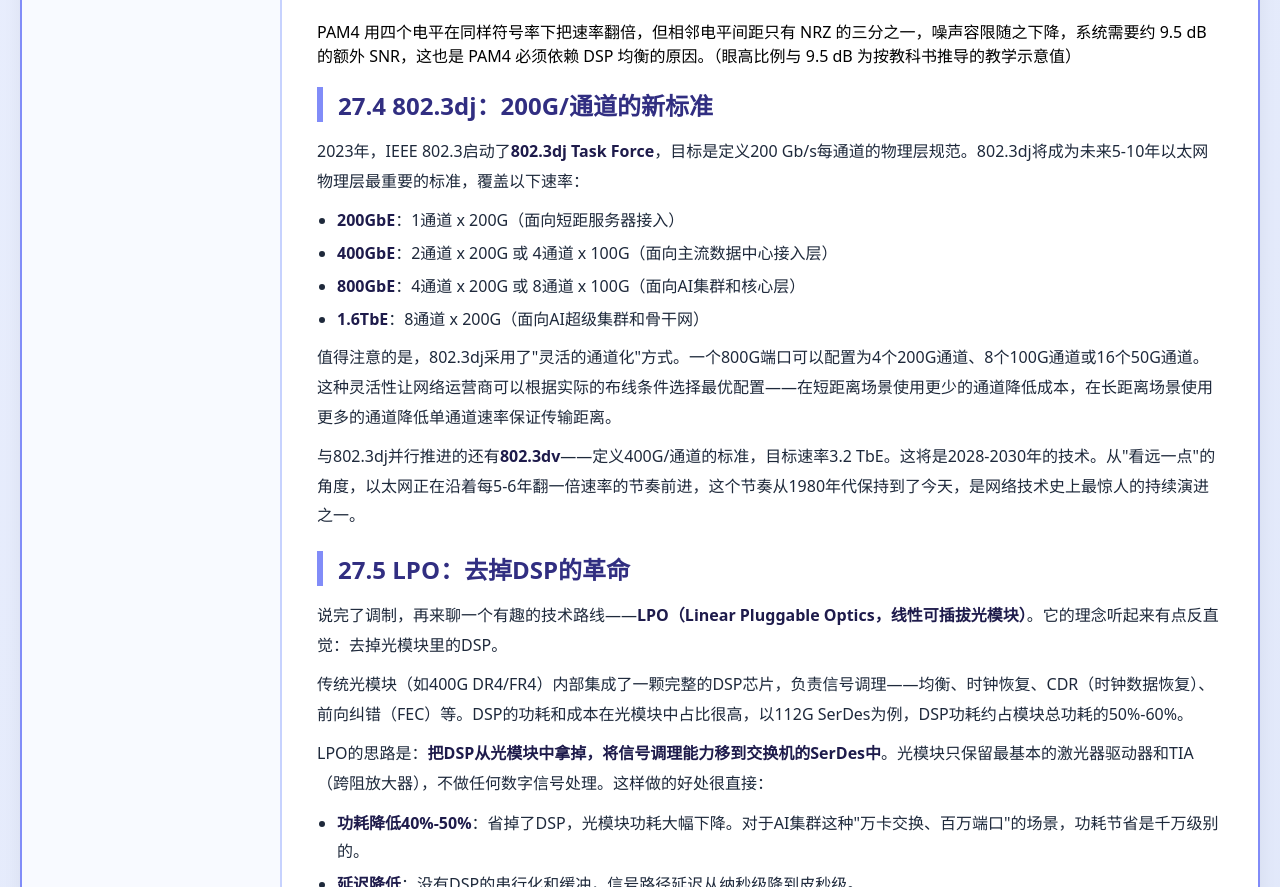
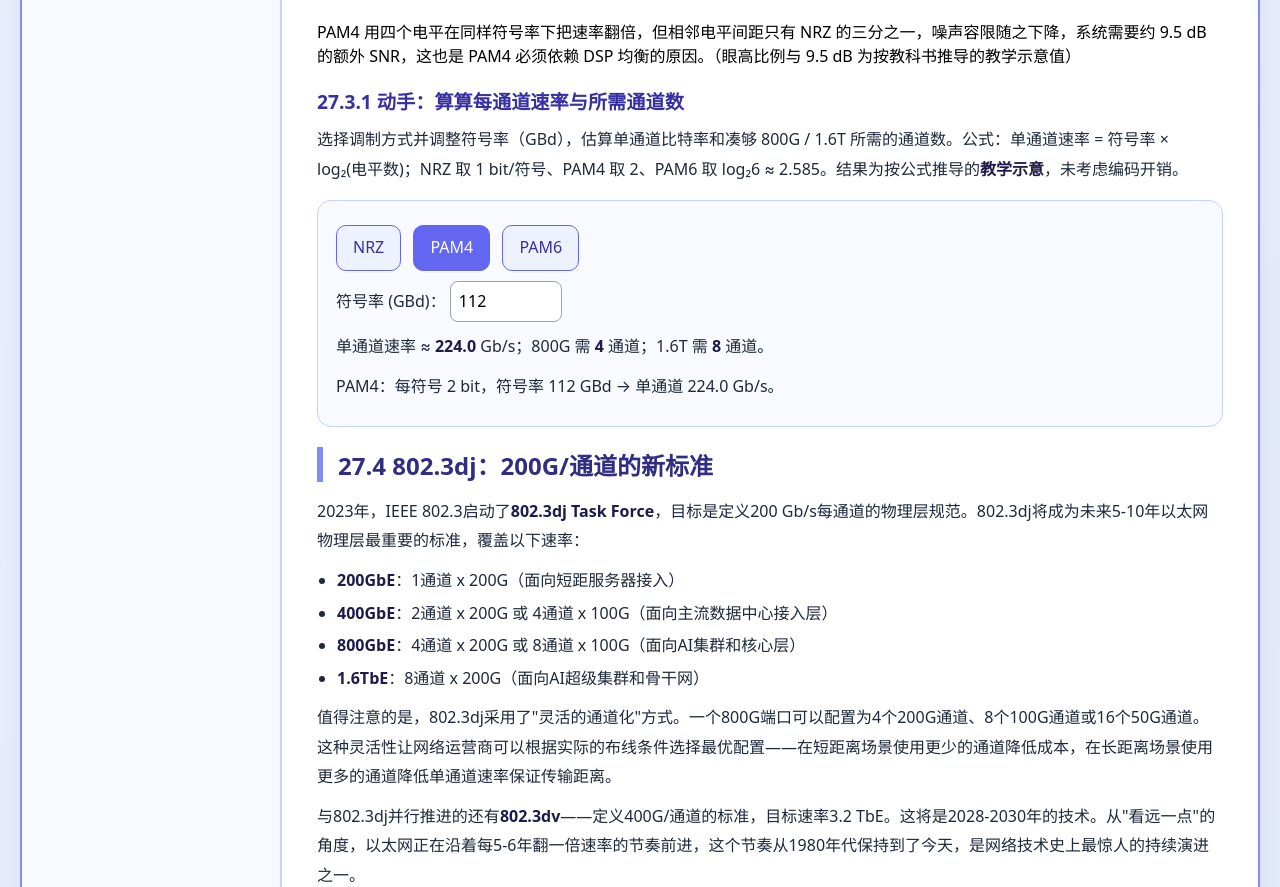
Before and after one commit to 1998x-stack/ethernet-tutorial, a plain HTML site: page 27.html in a window 1280 px wide. Shown: the part 2488-3375 px from the top of the page. Drawn offline with Linux system fonts and the light colour scheme.

Commit message:
feat(ethernet-tutorial): add interactive per-lane rate calculator to chapter 27

```diff
--- a/27.html
+++ b/27.html
@@ -10,6 +10,11 @@
         img, svg { max-width: 100%; height: auto; }
         table { width: 100%; max-width: 100%; border-collapse: collapse; }
         th, td { word-break: break-word; }
+        .rate-widget { background: #f8faff; border: 1px solid #c7d2fe; border-radius: 14px; padding: 14px 18px; margin: 16px 0; }
+        .rate-widget button { font: inherit; padding: 7px 16px; border-radius: 10px; border: 1px solid #6366f1; background: #eef2ff; color: #3730a3; cursor: pointer; margin-right: 8px; }
+        .rate-widget button[aria-pressed="true"] { background: #6366f1; color: #fff; }
+        .rate-widget button:focus-visible, .rate-widget button:focus { outline: 3px solid #f59e0b; outline-offset: 2px; }
+        .rate-widget input { font: inherit; width: 7em; padding: 5px 8px; border: 1px solid #94a3b8; border-radius: 8px; }
     </style>
 </head>
 <body>
@@ -176,6 +181,22 @@
             <figcaption>PAM4 用四个电平在同样符号率下把速率翻倍，但相邻电平间距只有 NRZ 的三分之一，噪声容限随之下降，系统需要约 9.5 dB 的额外 SNR，这也是 PAM4 必须依赖 DSP 均衡的原因。（眼高比例与 9.5 dB 为按教科书推导的教学示意值）</figcaption>
         </figure>
 
+        <h3>27.3.1 动手：算算每通道速率与所需通道数</h3>
+
+        <p>选择调制方式并调整符号率（GBd），估算单通道比特率和凑够 800G / 1.6T 所需的通道数。公式：单通道速率 = 符号率 × log₂(电平数)；NRZ 取 1 bit/符号、PAM4 取 2、PAM6 取 log₂6 ≈ 2.585。结果为按公式推导的<strong>教学示意</strong>，未考虑编码开销。</p>
+
+        <div class="rate-widget">
+            <p>
+                <button type="button" id="rate-nrz" aria-pressed="false">NRZ</button>
+                <button type="button" id="rate-pam4" aria-pressed="true">PAM4</button>
+                <button type="button" id="rate-pam6" aria-pressed="false">PAM6</button>
+            </p>
+            <p><label for="rate-baud">符号率 (GBd)：</label>
+                <input type="number" id="rate-baud" min="1" max="250" value="112" inputmode="numeric"></p>
+            <p>单通道速率 ≈ <strong id="rate-lane">224.0</strong> Gb/s；800G 需 <strong id="rate-l800">4</strong> 通道；1.6T 需 <strong id="rate-l1600">8</strong> 通道。</p>
+            <p aria-live="polite" id="rate-note">PAM4：每符号 2 bit，符号率 112 GBd → 单通道 224.0 Gb/s。</p>
+        </div>
+
         <h2>27.4 802.3dj：200G/通道的新标准</h2>
 
         <p>2023年，IEEE 802.3启动了<strong>802.3dj Task Force</strong>，目标是定义200 Gb/s每通道的物理层规范。802.3dj将成为未来5-10年以太网物理层最重要的标准，覆盖以下速率：</p>
@@ -275,5 +296,31 @@
     </main>
 </div>
 </div>
+<script>
+(function () {
+    var bits = 2, name = 'PAM4', blabel = '2';
+    var $ = function (id) { return document.getElementById(id); };
+    function calc() {
+        var baud = Math.min(250, Math.max(1, parseFloat($('rate-baud').value) || 0));
+        var per = baud * bits;
+        $('rate-lane').textContent = per.toFixed(1);
+        $('rate-l800').textContent = Math.ceil(800 / per);
+        $('rate-l1600').textContent = Math.ceil(1600 / per);
+        $('rate-note').textContent = name + '：每符号 ' + blabel + ' bit，符号率 ' + baud + ' GBd → 单通道 ' + per.toFixed(1) + ' Gb/s。';
+    }
+    function set(mode, n, b, lbl) {
+        bits = b; name = n; blabel = lbl;
+        $('rate-nrz').setAttribute('aria-pressed', mode === 'nrz');
+        $('rate-pam4').setAttribute('aria-pressed', mode === 'pam4');
+        $('rate-pam6').setAttribute('aria-pressed', mode === 'pam6');
+        calc();
+    }
+    $('rate-nrz').addEventListener('click', function () { set('nrz', 'NRZ', 1, '1'); });
+    $('rate-pam4').addEventListener('click', function () { set('pam4', 'PAM4', 2, '2'); });
+    $('rate-pam6').addEventListener('click', function () { set('pam6', 'PAM6', Math.log2(6), '2.585'); });
+    $('rate-baud').addEventListener('input', calc);
+    calc();
+})();
+</script>
 </body>
 </html>
```
